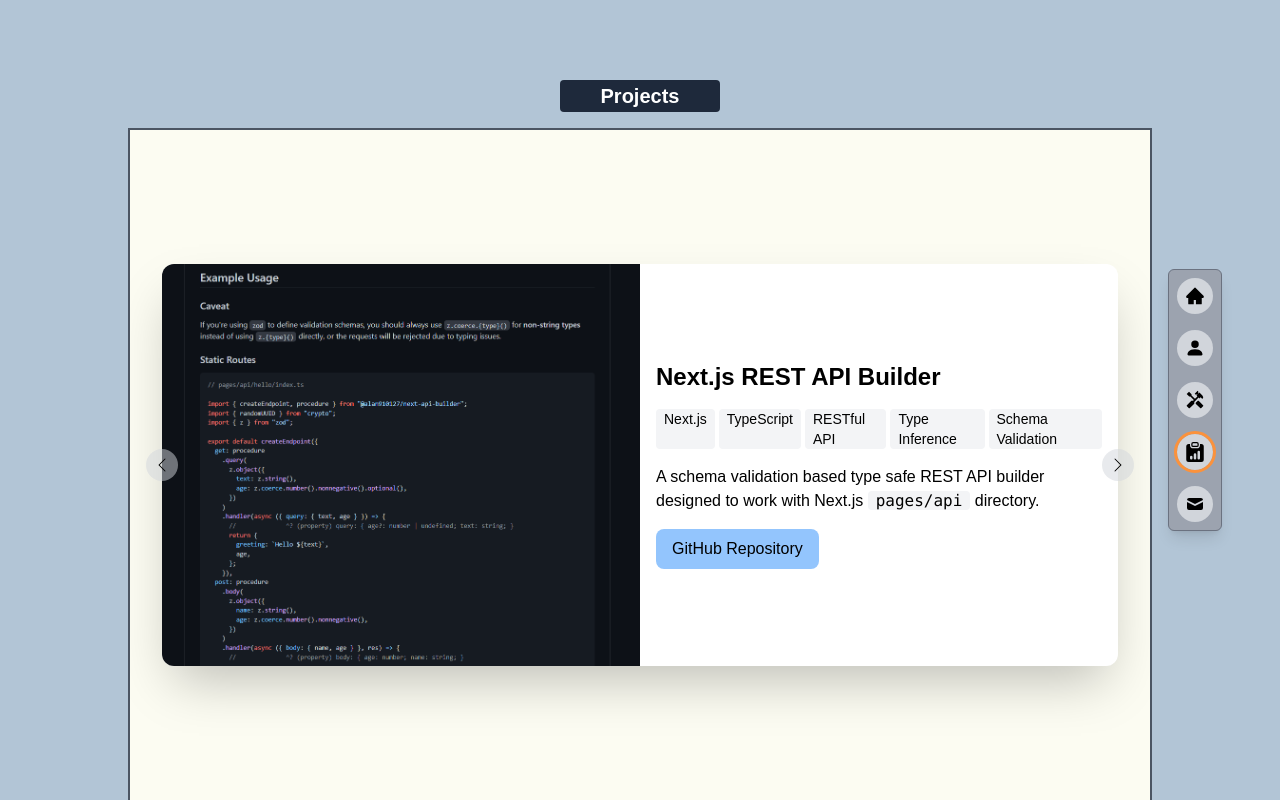
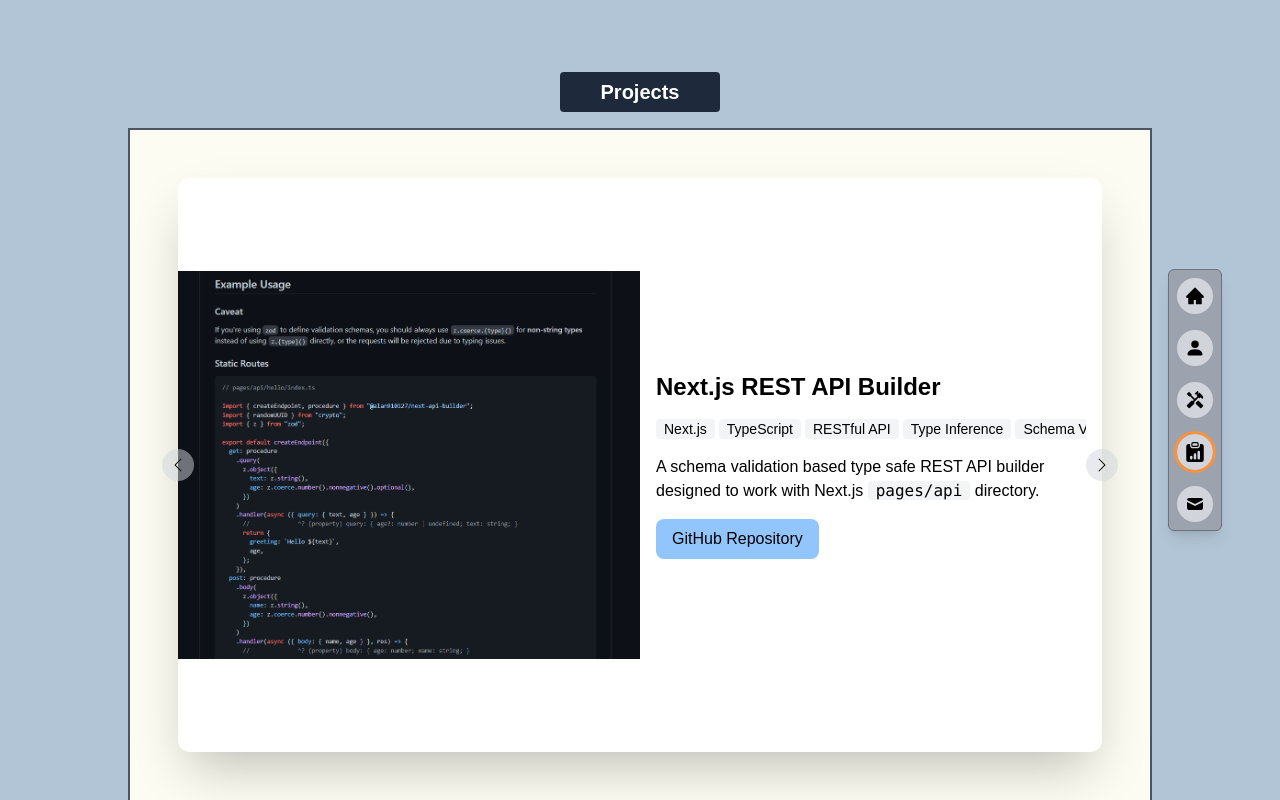
Before and after one commit to alan910127/alan910127, a Next.js app: page /projects in a window 1280 px wide. Built offline with nearby package versions, Linux system fonts and the light colour scheme; a web font is replaced by a local one.

Commit message:
💄 Add scrollbar to pages and configure margins

```diff
--- a/package.json
+++ b/package.json
@@ -34,6 +34,7 @@
     "postcss": "^8.4.14",
     "prettier": "^2.8.1",
     "prettier-plugin-tailwindcss": "^0.2.1",
+    "tailwind-scrollbar": "^3.0.0",
     "tailwindcss": "^3.2.0",
     "typescript": "^4.9.5"
   },
--- /dev/null
+++ b/src/components/Carousel.tsx
@@ -0,0 +1,97 @@
+import { AnimatePresence, motion } from "framer-motion";
+import { useState, type FC, type ReactNode } from "react";
+import { BsChevronLeft, BsChevronRight } from "react-icons/bs";
+
+const variants = {
+  enter: (direction: number) => {
+    return {
+      x: direction > 0 ? 1000 : -1000,
+      opacity: 0,
+    };
+  },
+  center: {
+    zIndex: 1,
+    x: 0,
+    opacity: 1,
+  },
+  exit: (direction: number) => {
+    return {
+      zIndex: 0,
+      x: direction < 0 ? 1000 : -1000,
+      opacity: 0,
+    };
+  },
+};
+
+const swipeConfidenceThreshold = 10000;
+const swipePower = (offset: number, velocity: number) => {
+  return Math.abs(offset) * velocity;
+};
+
+const wrap = (min: number, max: number, value: number) => {
+  const step = max - min;
+
+  while (value < min) value += step;
+  while (value >= max) value -= step;
+
+  return value;
+};
+
+type CarouselProps = { items: ReactNode[] };
+
+export const Carousel: FC<CarouselProps> = ({ items }) => {
+  const [[currentIndex, slideDirection], setPage] = useState([0, 0]);
+
+  const paginate = (newDirection: number) => {
+    setPage(([index]) => [
+      wrap(0, items.length, index + newDirection),
+      newDirection,
+    ]);
+  };
+
+  return (
+    <>
+      <AnimatePresence initial={false} custom={slideDirection}>
+        <motion.div
+          key={currentIndex}
+          className="absolute inset-4"
+          custom={slideDirection}
+          variants={variants}
+          initial="enter"
+          animate="center"
+          exit="exit"
+          transition={{
+            x: { type: "spring", stiffness: 300, damping: 30 },
+            opacity: { duration: 0.2 },
+          }}
+          drag="x"
+          dragConstraints={{ left: 0, right: 0 }}
+          dragElastic={1}
+          onDragEnd={(_, { offset, velocity }) => {
+            const swipe = swipePower(offset.x, velocity.x);
+
+            if (swipe < -swipeConfidenceThreshold) {
+              paginate(1);
+            } else if (swipe > swipeConfidenceThreshold) {
+              paginate(1);
+            }
+          }}
+        >
+          {items[currentIndex]}
+        </motion.div>
+      </AnimatePresence>
+      <button
+        className="absolute top-1/2 left-0 z-10 flex -translate-y-1/2 select-none items-center justify-center rounded-full bg-gray-300/50 p-2"
+        onClick={() => paginate(-1)}
+      >
+        <BsChevronLeft />
+      </button>
+      <button
+        className="absolute top-1/2 right-0 z-10 flex -translate-y-1/2 select-none items-center justify-center rounded-full bg-gray-300/50 p-2"
+        onClick={() => paginate(1)}
+      >
+        <BsChevronRight />
+      </button>
+    </>
+  );
+};
--- /dev/null
+++ b/src/components/ScrollableMain.tsx
@@ -0,0 +1,24 @@
+import cn from "classnames";
+import { type FC, type PropsWithChildren } from "react";
+
+type ScrollableMainProps = PropsWithChildren<{
+  className?: string;
+}>;
+
+export const ScrollableMain: FC<ScrollableMainProps> = ({
+  children,
+  className,
+}) => {
+  return (
+    <main className="flex h-full flex-col justify-center gap-8 font-main">
+      <div
+        className={cn(
+          "w-full overflow-y-auto px-8 py-8 scrollbar-thin scrollbar-track-transparent scrollbar-thumb-blue-300 scrollbar-thumb-rounded-full hover:scrollbar-thumb-blue-400",
+          className
+        )}
+      >
+        {children}
+      </div>
+    </main>
+  );
+};
--- a/src/layouts/ElevatorLayout.tsx
+++ b/src/layouts/ElevatorLayout.tsx
@@ -110,7 +110,7 @@
       <div className="flex h-full flex-grow flex-col xl:max-w-screen-xl">
         {/* top information panel */}
         <div className="flex h-32 flex-col items-center justify-end">
-          <p className="mb-4 flex h-8 w-40 items-center justify-center overflow-hidden rounded bg-slate-800">
+          <p className="mb-4 flex h-10 w-40 items-center justify-center overflow-hidden rounded bg-slate-800">
             <ElevatorLabel currentLabel={currentLabel} />
           </p>
         </div>
--- a/src/pages/404.tsx
+++ b/src/pages/404.tsx
@@ -12,9 +12,8 @@
         <h1 className="text-4xl font-extrabold">
           Cannot find the page you want
         </h1>
-        <p className="text-center text-xl">
-          Why are you here? You just got into a wrong floor!
-          <br />
+        <p className="flex flex-col gap-4 text-center text-xl">
+          <span>Why are you here? You just got into a wrong floor!</span>
           <Link href="/" className="underline">
             Go back to the floor where you should be in
           </Link>
--- a/src/pages/contact.tsx
+++ b/src/pages/contact.tsx
@@ -1,3 +1,4 @@
+import { ScrollableMain } from "@/components/ScrollableMain";
 import { ElevatorLayout } from "@/layouts/ElevatorLayout";
 import { zodResolver } from "@hookform/resolvers/zod";
 import { type NextPage } from "next";
@@ -30,7 +31,7 @@
       title="Hello, I am Alan | Contact"
       currentLabel="Contact Me"
     >
-      <main className="flex h-full flex-col items-center justify-center gap-8 px-16 font-main">
+      <ScrollableMain>
         <h1 className="text-2xl font-bold">
           Feel free to send an email if you are interested to talk with me!
         </h1>
@@ -76,7 +77,7 @@
             </button>
           </form>
         </section>
-      </main>
+      </ScrollableMain>
     </ElevatorLayout>
   );
 };
--- a/src/pages/index.tsx
+++ b/src/pages/index.tsx
@@ -1,3 +1,4 @@
+import { ScrollableMain } from "@/components/ScrollableMain";
 import { ElevatorLayout } from "@/layouts/ElevatorLayout";
 import { motion } from "framer-motion";
 import { type NextPage } from "next";
@@ -7,7 +8,7 @@
 const HomePage: NextPage = () => {
   return (
     <ElevatorLayout title="Hello, I am Alan" currentLabel="Home">
-      <main className="flex h-full flex-col items-center justify-center gap-16 px-4 font-main">
+      <ScrollableMain className="flex flex-col items-center gap-8">
         <motion.section
           initial={{ opacity: 0, x: "-50%" }}
           animate={{ x: 0, opacity: 1 }}
@@ -39,7 +40,7 @@
             A passionate learner in Computer Science and new technology
           </p>
         </motion.section>
-      </main>
+      </ScrollableMain>
     </ElevatorLayout>
   );
 };
--- a/src/pages/projects.tsx
+++ b/src/pages/projects.tsx
@@ -1,15 +1,10 @@
+import { Carousel } from "@/components/Carousel";
+import { ScrollableMain } from "@/components/ScrollableMain";
 import { ElevatorLayout } from "@/layouts/ElevatorLayout";
-import { AnimatePresence, motion } from "framer-motion";
 import { type NextPage } from "next";
 import Image, { type ImageProps } from "next/image";
 import Link from "next/link";
-import {
-  useState,
-  type FC,
-  type PropsWithChildren,
-  type ReactNode,
-} from "react";
-import { BsChevronLeft, BsChevronRight } from "react-icons/bs";
+import { type FC, type PropsWithChildren } from "react";
 
 import apiBuilderImage from "~/images/api-builder.png";
 import studyImage from "~/images/study.jpg";
@@ -17,7 +12,7 @@
 const ProjectsPage: NextPage = () => {
   return (
     <ElevatorLayout title="Hello, I am Alan | Projects" currentLabel="Projects">
-      <main className="flex h-full flex-col items-center justify-center font-main">
+      <ScrollableMain className="h-full">
         <section className="relative h-full w-full">
           <Carousel
             items={[
@@ -56,20 +51,8 @@
               </ProjectArticle>,
             ]}
           />
-
-          {/* <ProjectArticle
-            imageSrc={apiBuilderImage}
-            imageAlt="API builder"
-            title="Next.js REST API Builder"
-            repoLink="https://github.com/alan910127/next-api-builder"
-          >
-            A schema validation based type safe REST API builder designed to
-            work with Next.js{" "}
-            <code className="rounded bg-gray-100 px-2">pages/api</code>{" "}
-            directory.
-          </ProjectArticle> */}
         </section>
-      </main>
+      </ScrollableMain>
     </ElevatorLayout>
   );
 };
@@ -93,16 +76,20 @@
   children,
 }) => {
   return (
-    <article className="inline-grid w-full grid-cols-1 items-center overflow-y-auto overflow-x-hidden rounded-xl bg-white shadow-2xl md:grid-cols-2">
+    <article className="inline-grid h-full grid-cols-1 items-center overflow-y-auto rounded-xl bg-white shadow-2xl scrollbar-thin  scrollbar-track-transparent scrollbar-thumb-blue-300 scrollbar-thumb-rounded-full hover:scrollbar-thumb-blue-400 md:grid-cols-2">
       <Image src={imageSrc} alt={imageAlt} className="object-cover" />
       <div className="flex flex-col items-start justify-center gap-4 px-4 py-8">
         <h2 className="text-2xl font-bold">{title}</h2>
-        <ul className="flex gap-1">
-          {(tags ?? []).map((tag) => (
-            <li key={tag} className="rounded bg-gray-100 px-2 text-sm">
-              {tag}
-            </li>
-          ))}
+        <ul className="flex w-full gap-1 overflow-x-auto  scrollbar-thin scrollbar-track-transparent scrollbar-thumb-blue-300 scrollbar-thumb-rounded-full hover:scrollbar-thumb-blue-400">
+          {tags &&
+            tags.map((tag) => (
+              <li
+                key={tag}
+                className="whitespace-nowrap rounded bg-gray-100 px-2 text-sm"
+              >
+                {tag}
+              </li>
+            ))}
         </ul>
         <p>{children}</p>
         <Link
@@ -115,95 +102,3 @@
     </article>
   );
 };
-
-const variants = {
-  enter: (direction: number) => {
-    return {
-      x: direction > 0 ? 1000 : -1000,
-      opacity: 0,
-    };
-  },
-  center: {
-    zIndex: 1,
-    x: 0,
-    opacity: 1,
-  },
-  exit: (direction: number) => {
-    return {
-      zIndex: 0,
-      x: direction < 0 ? 1000 : -1000,
-      opacity: 0,
-    };
-  },
-};
-
-const swipeConfidenceThreshold = 10000;
-const swipePower = (offset: number, velocity: number) => {
-  return Math.abs(offset) * velocity;
-};
-
-const wrap = (min: number, max: number, value: number) => {
-  const step = max - min;
-
-  while (value < min) value += step;
-  while (value >= max) value -= step;
-
-  return value;
-};
-
-const Carousel = <TItem extends ReactNode>({ items }: { items: TItem[] }) => {
-  const [[currentIndex, slideDirection], setPage] = useState([0, 0]);
-
-  const paginate = (newDirection: number) => {
-    setPage(([index]) => [
-      wrap(0, items.length, index + newDirection),
-      newDirection,
-    ]);
-  };
-
-  return (
-    <>
-      <AnimatePresence initial={false} custom={slideDirection}>
-        <motion.div
-          key={currentIndex}
-          className="inline-flex h-full w-full items-center px-8"
-          custom={slideDirection}
-          variants={variants}
-          initial="enter"
-          animate="center"
-          exit="exit"
-          transition={{
-            x: { type: "spring", stiffness: 300, damping: 30 },
-            opacity: { duration: 0.2 },
-          }}
-          drag="x"
-          dragConstraints={{ left: 0, right: 0 }}
-          dragElastic={1}
-          onDragEnd={(_, { offset, velocity }) => {
-            const swipe = swipePower(offset.x, velocity.x);
-
-            if (swipe < -swipeConfidenceThreshold) {
-              paginate(1);
-            } else if (swipe > swipeConfidenceThreshold) {
-              paginate(1);
-            }
-          }}
-        >
-          {items[currentIndex]}
-        </motion.div>
-      </AnimatePresence>
-      <button
-        className="absolute top-1/2 left-4 z-10 flex -translate-y-1/2 select-none items-center justify-center rounded-full bg-gray-300/50 p-2"
-        onClick={() => paginate(-1)}
-      >
-        <BsChevronLeft />
-      </button>
-      <button
-        className="absolute top-1/2 right-4 z-10 flex -translate-y-1/2 select-none items-center justify-center rounded-full bg-gray-300/50 p-2"
-        onClick={() => paginate(1)}
-      >
-        <BsChevronRight />
-      </button>
-    </>
-  );
-};
--- a/src/pages/skills.tsx
+++ b/src/pages/skills.tsx
@@ -1,3 +1,4 @@
+import { ScrollableMain } from "@/components/ScrollableMain";
 import { ElevatorLayout } from "@/layouts/ElevatorLayout";
 import cn from "classnames";
 import { LayoutGroup, motion } from "framer-motion";
@@ -7,13 +8,30 @@
 const SkillsPage: NextPage = () => {
   return (
     <ElevatorLayout title="Hello, I am Alan | Skills" currentLabel="Skills">
-      <main className="items-begin flex h-full flex-col flex-wrap justify-center gap-8 px-16 font-main">
+      <ScrollableMain className="flex flex-col gap-8">
         <ProgrammingLanguageSection />
 
-        <WebDevelopmentSection />
+        <SkillSection
+          title="Web Development"
+          skillsList={[
+            "React",
+            "Vue.js",
+            "Next.js",
+            "Astro",
+            "Tailwind CSS",
+            "tRPC",
+            "GraphQL",
+            "REST API",
+            "Express.js",
+            "fastify",
+            "FastAPI",
+            "Flask",
+            "Prisma",
+          ]}
+        />
 
-        <OthersSection />
-      </main>
+        <SkillSection title="Others" skillsList={["Docker", "Git", "LaTeX"]} />
+      </ScrollableMain>
     </ElevatorLayout>
   );
 };
@@ -41,10 +59,11 @@
 
   return (
     <section className="w-full">
-      <div className="flex flex-col items-start justify-between md:flex-row md:items-end md:gap-4">
+      <div className="mb-2 flex flex-col items-start justify-between md:flex-row md:items-end">
         <h2 className="text-xl font-bold">Programming Languages</h2>
-        <p className="flex gap-2 text-slate-600">
+        <p className="flex flex-wrap gap-2 text-slate-600">
           <span>Rank by</span>
+          <div>
             {rankFields.map((fieldName, index) => (
               <>
                 <button
@@ -59,10 +78,11 @@
                 {index < rankFields.length - 1 && <span key={index}> | </span>}
               </>
             ))}
+          </div>
         </p>
       </div>
       <LayoutGroup>
-        <ol className="flex gap-4 px-4">
+        <ol className="my-4 flex flex-wrap gap-4 pl-4">
           {languages.map((language) => (
             <motion.li
               key={language.name}
@@ -80,28 +100,17 @@
   );
 };
 
-const WebDevelopmentSection: FC = () => {
-  const skills = [
-    "React",
-    "Vue.js",
-    "Next.js",
-    "Astro",
-    "Tailwind CSS",
-    "tRPC",
-    "GraphQL",
-    "REST API",
-    "Express.js",
-    "fastify",
-    "FastAPI",
-    "Flask",
-    "Prisma",
-  ];
+type SkillSectionProps = {
+  title: string;
+  skillsList: string[];
+};
 
+const SkillSection: FC<SkillSectionProps> = ({ skillsList, title }) => {
   return (
     <section className="w-full">
-      <h2 className="text-xl font-bold">Web Development</h2>
+      <h2 className="mb-4 text-xl font-bold">{title}</h2>
       <ul className="flex flex-wrap gap-4 px-4">
-        {skills.map((name) => (
+        {skillsList.map((name) => (
           <li key={name} className="text-lg">
             {name}
           </li>
@@ -110,19 +119,3 @@
     </section>
   );
 };
-
-const OthersSection: FC = () => {
-  const skills = ["Docker", "Git", "LaTeX"];
-  return (
-    <section className="w-full">
-      <h2 className="text-xl font-bold">Others</h2>
-      <ul className="flex flex-wrap gap-4 px-4">
-        {skills.map((name) => (
-          <li key={name} className="text-lg">
-            {name}
-          </li>
-        ))}
-      </ul>
-    </section>
-  );
-};
--- a/tailwind.config.cjs
+++ b/tailwind.config.cjs
@@ -16,7 +16,7 @@
       },
     },
   },
-  plugins: [],
+  plugins: [require("tailwind-scrollbar")({ nocompatible: true })],
 };
 
 module.exports = config;
```
Also changed, not shown: src/pages/about.tsx (+5 -4 lines), 1 other file (tests, documents, lock files or other folders). Lines whose indentation alone changed are shown as unchanged.
